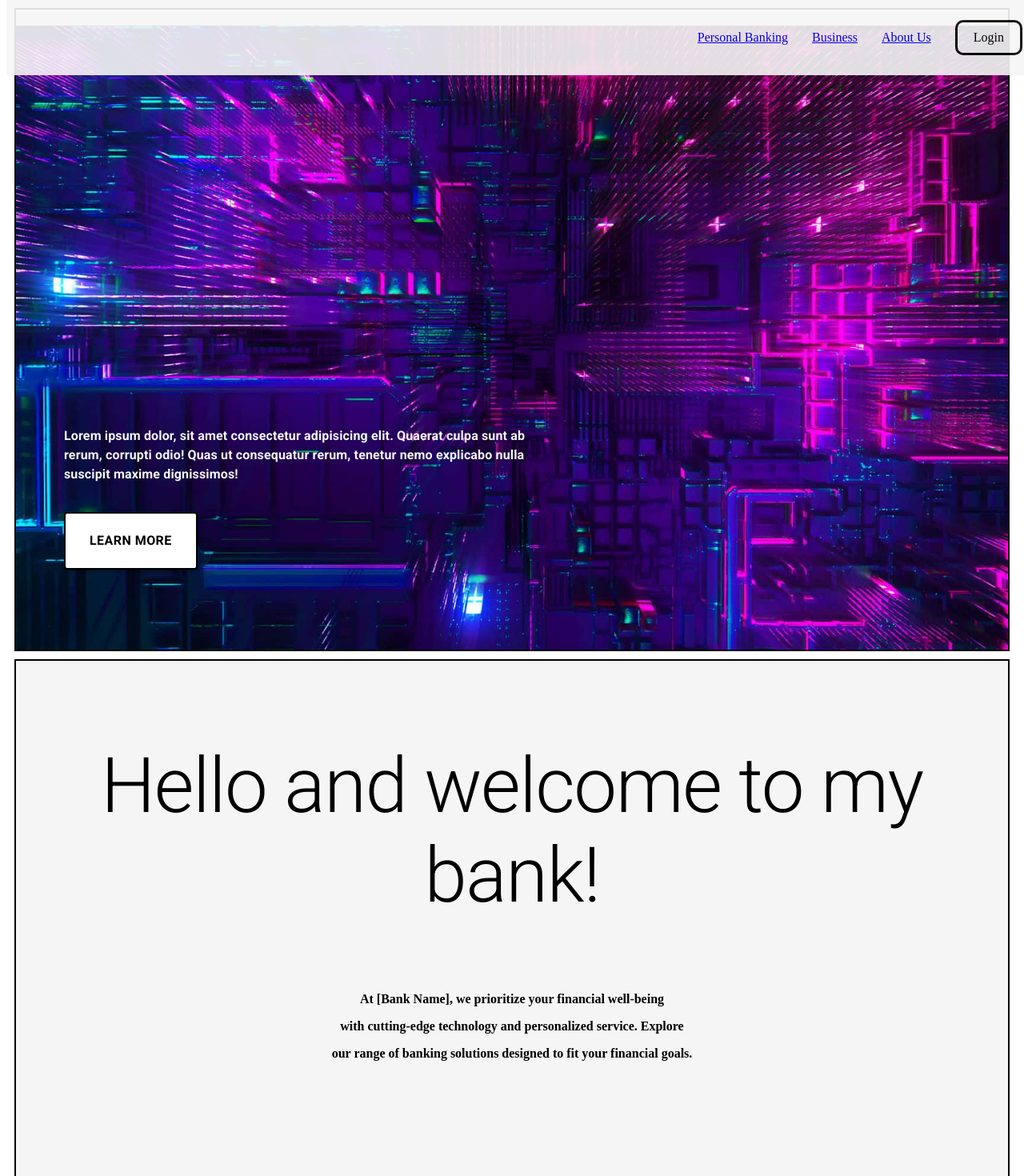
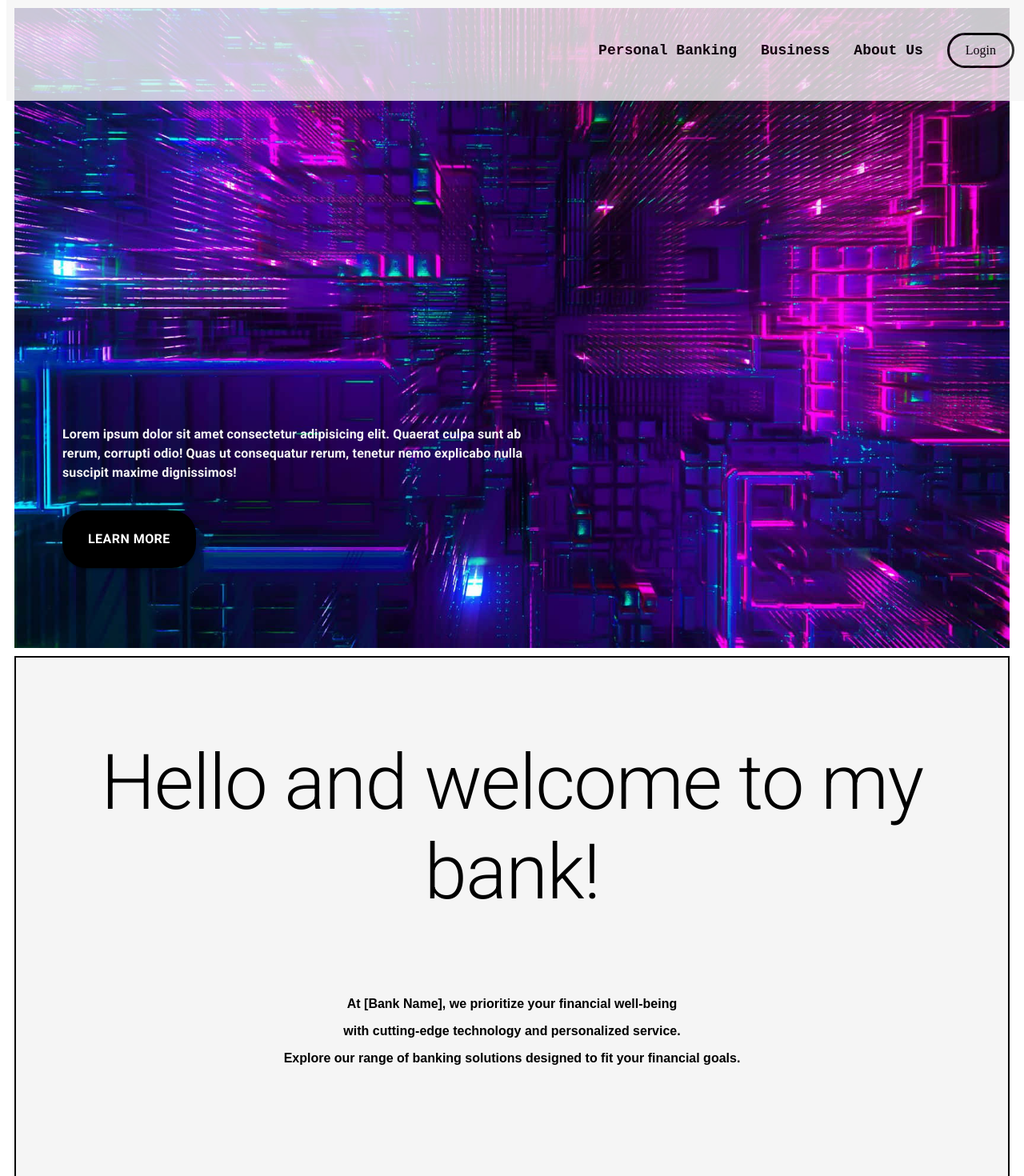
Before and after one commit to Rupanjanaa/bank-app, a React (Create React App) app: page / in a window 1280 px wide. Shown: the top 1470 px of the page at 80% size. Built offline with nearby package versions, Linux system fonts and the light colour scheme.

Commit message:
few chnages

```diff
--- a/src/Firstpage.tsx
+++ b/src/Firstpage.tsx
@@ -12,25 +12,25 @@ const Nav = styled('nav')`
   background-color: whitesmoke;
   z-index: 1000;
   padding: 25px;
-  opacity: 0.9;
+  opacity: 0.8;
 `;
 
 const NavList = styled('ul')`
   list-style-type: none;
   display: flex;
   justify-content: flex-end;
-  margin: 0;
   padding: 0;
-  padding-right: 20px;
+  padding-right: 30px;
 `;
 
 const NavItem = styled('li')`
   margin: 0 15px;
   display: flex;
+  color: black;
   align-items: center;
 `;
 
-const NavLink = styled('a')`
+const NavLink = styled(RouterLink)`
   color: black;
   text-decoration: none;
   font-family: monospace;
@@ -50,18 +50,18 @@ const NavButton = styled(RouterLink)`
   text-decoration: none;
   display: inline-block;
   border: solid;
-  border-radius: 10px;
+  border-radius: 40px;
   font-size: 16px;
   cursor: pointer;
 
   &:hover {
-    background-color: #45a049;
+    background-color: #d64161;
+    color: white;
   }
 `;
 
 const Front = styled('div')`
   position: relative;
-  border: 2px solid black;
   margin: 10px;
   display: flex;
   align-items: center;
@@ -98,10 +98,10 @@ const LearnButton = styled(Button)`
   font-size: 16px;
   font-weight: bold;
   padding: 20px 30px;
-  color: black;
-  background-color: white;
+  color: white;
+  background-color: black;
   border: 2px solid black;
-  border-radius: 4px;
+  border-radius: 30px;
   cursor: pointer;
 `;
 
@@ -119,8 +119,9 @@ const Heading = styled(Typography)`
 `;
 
 const Intro = styled('div')`
-  margin-top: 90px;
+  margin-top: 100px;
   text-align: center;
+  font-family: sans-serif;
   font-weight: bold;
 `;
 
@@ -145,38 +146,41 @@ export const Firstpage: React.FC = () => {
     <div>
       <Nav>
         <NavList>
-          <NavItem><a href="#personal-banking">Personal Banking</a></NavItem>
-          <NavItem><a href="#business">Business</a></NavItem>
-          <NavItem><a href="#about-us">About Us</a></NavItem>
           <NavItem>
-            <NavButton to="/SignIn">
-              Login
-            </NavButton>
+            <NavLink to="#personal-banking">Personal Banking</NavLink>
+          </NavItem>
+          <NavItem>
+            <NavLink to="#business">Business</NavLink>
+          </NavItem>
+          <NavItem>
+            <NavLink to="#about-us">About Us</NavLink>
+          </NavItem>
+          <NavItem>
+            <NavButton to="/SignIn">Login</NavButton>
           </NavItem>
         </NavList>
       </Nav>
+
       <Front>
-        <img src={fr} alt="Sign In photo" style={{ width: '100%', margin: '20px 0' }} />
+        <img src={fr} alt="Sign In photo" />
 
         <IntroContainer>
           <IntroPara variant="body1">
-            Lorem ipsum dolor, sit amet consectetur adipisicing elit. Quaerat culpa sunt ab rerum, corrupti odio! Quas ut consequatur rerum, tenetur nemo explicabo nulla suscipit maxime dignissimos!
+            Lorem ipsum dolor sit amet consectetur adipisicing elit. Quaerat culpa sunt ab rerum, corrupti odio! Quas ut consequatur rerum, tenetur nemo explicabo nulla suscipit maxime dignissimos!
           </IntroPara>
-          <LearnButton variant="contained">
-            Learn More
-          </LearnButton>
+          <LearnButton variant="contained">Learn More</LearnButton>
         </IntroContainer>
       </Front>
+
       <Second>
-        <Heading variant="h1">
-          Hello and welcome to my bank!
-        </Heading>
+        <Heading variant="h1">Hello and welcome to my bank!</Heading>
         <Intro>
           <p>At [Bank Name], we prioritize your financial well-being</p>
-          <p>with cutting-edge technology and personalized service. Explore</p>
-          <p>our range of banking solutions designed to fit your financial goals.</p>
+          <p>with cutting-edge technology and personalized service.</p>
+          <p>Explore our range of banking solutions designed to fit your financial goals.</p>
         </Intro>
       </Second>
+
       <Third>
         <BoxCard>
           <CardContent>
@@ -187,6 +191,7 @@ export const Firstpage: React.FC = () => {
             </Typography>
           </CardContent>
         </BoxCard>
+
         <BoxCard>
           <CardContent>
             <Typography variant="h1">Service 2</Typography>
@@ -196,6 +201,7 @@ export const Firstpage: React.FC = () => {
             </Typography>
           </CardContent>
         </BoxCard>
+
         <BoxCard>
           <CardContent>
             <Typography variant="h1">Service 3</Typography>
--- a/src/SignIn.tsx
+++ b/src/SignIn.tsx
@@ -1,4 +1,3 @@
-
 import LockOutlinedIcon from '@mui/icons-material/LockOutlined';
 import Avatar from '@mui/material/Avatar';
 import Box from '@mui/material/Box';
@@ -12,7 +11,7 @@ import Link from '@mui/material/Link';
 import { createTheme, ThemeProvider } from '@mui/material/styles';
 import TextField from '@mui/material/TextField';
 import Typography from '@mui/material/Typography';
-import React from 'react';
+import React, { useState } from 'react';
 import { useNavigate } from 'react-router-dom';
 import { useAppDispatch, useAppSelector } from './hooks'; // Ensure path is correct
 
@@ -35,6 +34,7 @@ export default function SignIn() {
   const navigate = useNavigate();
   const dispatch = useAppDispatch();
   const { username: storedUsername, password: storedPassword } = useAppSelector((state) => state.user);
+  const [errorMessage, setErrorMessage] = useState('');
 
   const handleSubmit = (event: React.FormEvent<HTMLFormElement>) => {
     event.preventDefault();
@@ -43,9 +43,10 @@ export default function SignIn() {
     const password = data.get('password') as string;
 
     if (username === storedUsername && password === storedPassword) {
+      setErrorMessage(''); // Clear error message on successful login
       navigate('/dashboard');
     } else {
-      alert('Wrong credentials');
+      setErrorMessage('Wrong credentials. Please engter the correct username or password'); // Set error message
     }
   };
 
@@ -87,6 +88,8 @@ export default function SignIn() {
               type="password"
               id="password"
               autoComplete="current-password"
+              error={!!errorMessage} // Set error state for TextField if there's an error
+              helperText={errorMessage} // Display error message
             />
             <FormControlLabel
               control={<Checkbox value="remember" color="primary" />}
```
